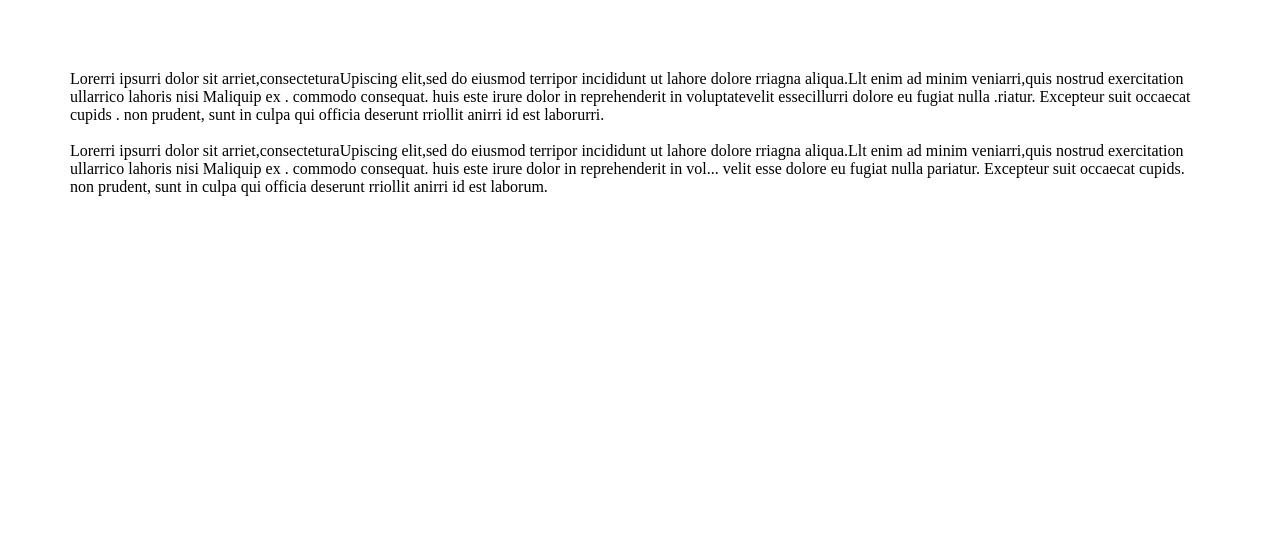
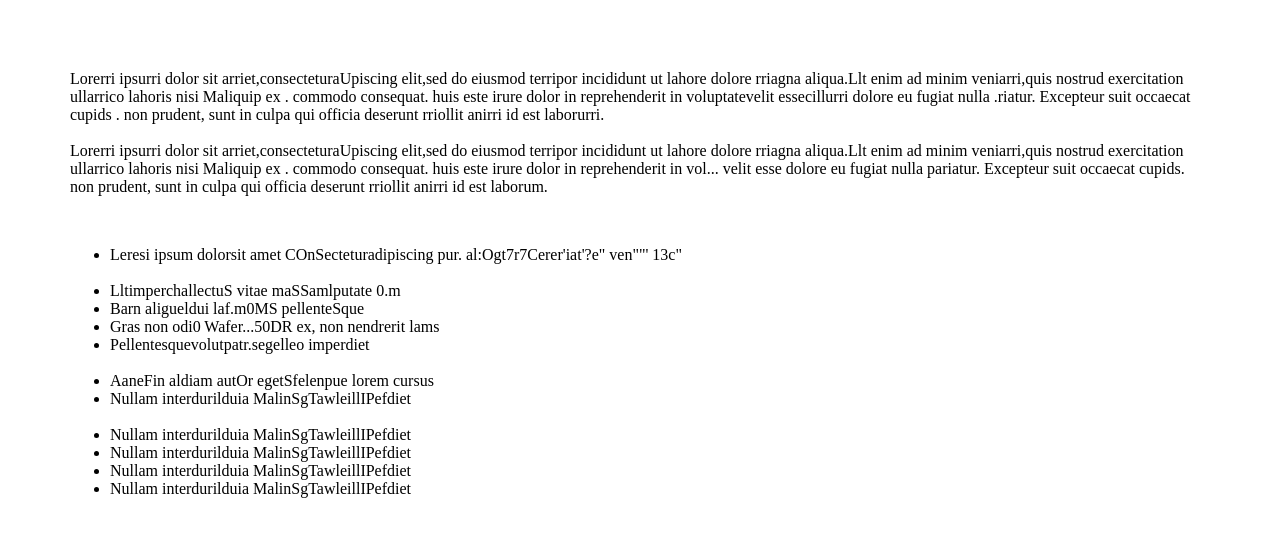
Before and after one commit to saurabhkkanaujia/template1, a plain HTML site: page assignment 3/src/index.html in a window 1280 px wide. Drawn offline with Linux system fonts and the light colour scheme.

Commit message:
middlelists

```diff
--- a/assignment 3/src/index.html
+++ b/assignment 3/src/index.html
@@ -23,7 +23,25 @@
         </p>
 
     </div>
-
+    <br>
+    <div>
+        <ul>
+            <li>Leresi ipsum dolorsit amet COnSecteturadipiscing pur. al:Ogt7r7Cerer'iat'?e" ven""' 13c" </li>
+            <br>
+            <li>LltimperchallectuS vitae maSSamlputate 0.m</li>
+            <li>Barn aligueldui laf.m0MS pellenteSque</li>
+            <li> Gras non odi0 Wafer...50DR ex, non nendrerit lams </li>
+            <li>Pellentesquevolutpatr.segelleo imperdiet </li>
+            <br>
+            <li>AaneFin aldiam autOr egetSfelenpue lorem cursus</li>
+            <li>Nullam interdurilduia MalinSgTawleillIPefdiet </li>
+            <br>
+            <li>Nullam interdurilduia MalinSgTawleillIPefdiet </li>
+            <li>Nullam interdurilduia MalinSgTawleillIPefdiet </li>
+            <li>Nullam interdurilduia MalinSgTawleillIPefdiet </li>
+            <li>Nullam interdurilduia MalinSgTawleillIPefdiet </li>
+        </ul>
+</div>
 
 </body>
 </html>
```
